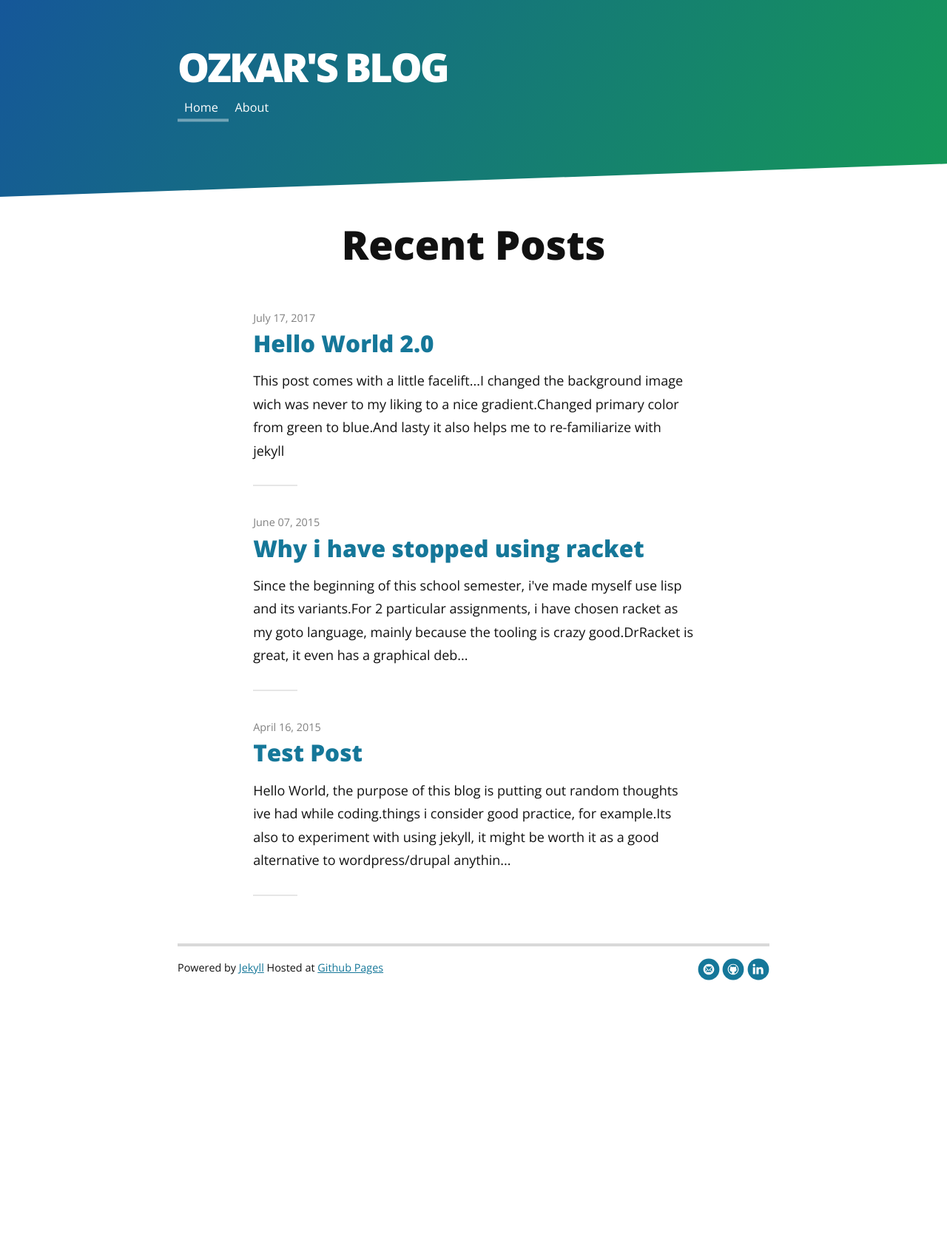
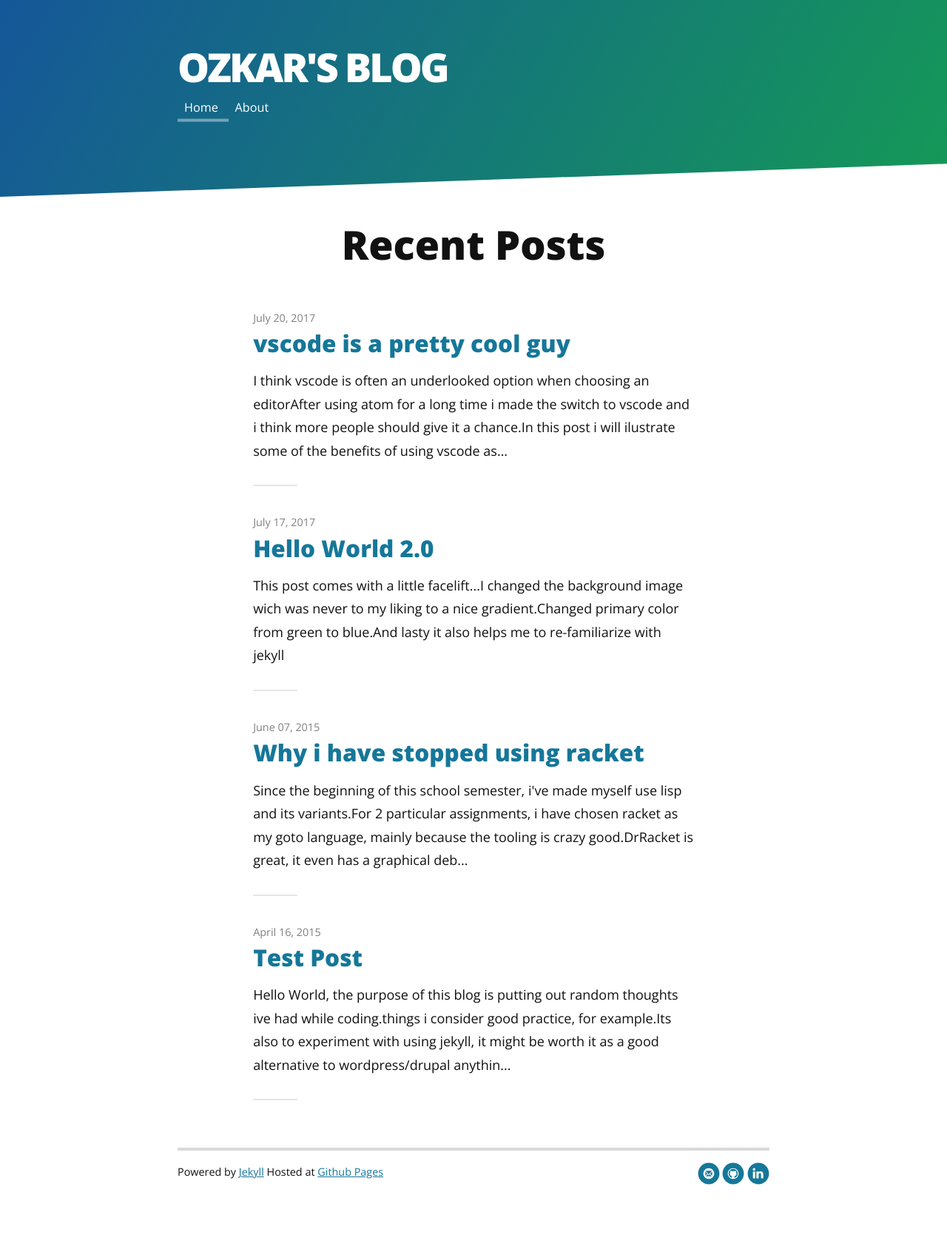
Before and after one commit to ozkar99/ozkar99.github.io, a Jekyll site: the page built from index.html, in a window 1280 px wide. Shown: the whole page at 74% size. Built offline with Jekyll 4.4.1, drawn with Linux system fonts in a browser that asks for light colours; nearby versions of some CDN libraries; the list of posts is cut into pages by our own code; before the commit the page ends 1412 px from its top, so only the background shows below that; part of the change alters nothing that is shown.

Commit message:
adds new post about vscode

```diff
--- a/_config.yml
+++ b/_config.yml
@@ -1,6 +1,7 @@
 title: ozkar's blog
-url: http://ozkar.org/
-paginate_path: "blog/page:num/"
+url: http://ozkar.org/ #for prod
+#url: http://localhost:4000/ #for dev
+paginate_path: "blog/page/:num/"
 permalink: blog/:title/
 paginate: 5
 
--- /dev/null
+++ b/_posts/2017-07-19-vscode-is-pretty-good.markdown
@@ -0,0 +1,46 @@
+---
+layout: post
+title:  "vscode is a pretty cool guy"
+date:   2017-07-20
+comments: true
+---
+
+<p class="intro"><span class="dropcap">I</span> think vscode is often an underlooked option when choosing an editor</p>
+After using atom for a long time i made the switch to vscode and i think more people should give it a chance.
+In this post i will ilustrate some of the benefits of using vscode as your go-to editor.
+
+## Its multi-platform
+So it runs on windows, macos and linux, and the builds are quite good on each platform, ive noted no discrepancy between platforms in my use.
+
+## Its open source
+The code is all [here.](https://github.com/Microsoft/vscode)
+And thats a pretty cool thing.
+
+## Its pretty light
+For something made in electron, its actually quite fast.
+
+## Debugging is a first class citizen
+Thats right, putting breakpoints, hitting them and inspecting variables works out of the box on most languages.
+This is something that no other editor can claim to have.
+So far ive had satisfactory results with go, ruby and js (node.js).
+
+Heres a hover after hitting a breakpoint:
+![Hover after hitting a breakpoint]({{ site.url }}assets/posts/2017-07-20-vscode-is-pretty-good/hover.jpeg)
+
+Heres a view of the call stack:
+![Stack view]({{ site.url }}assets/posts/2017-07-20-vscode-is-pretty-good/stack.jpeg)
+
+## Its feature packed.
+In sublime and atom world, you would install a plugin for formatting xml.
+In vscode you just open up the command palette, set language for the current file as xml and then format it.
+ thats it, no plugin install needed.
+
+I actually use this feature a lot when debugging webservices that use xml or json.
+
+## Plugins are (also) pretty good
+vscode plugins are often mantained in the main repository for vscode.
+Check out the repo for the [go tooling plugin.](https://github.com/Microsoft/vscode-go)
+theres also over <> plugins to choose from the plugin repositories, and from the code that i've seen its pretty easy to make new ones.
+
+## Git integration
+I actually dont use this at all, since i do everything git related on console, but hey its there if you need it.
--- a/assets/css/style.css
+++ b/assets/css/style.css
@@ -697,6 +697,7 @@ h1,
 
 h2,
 .h2 {
+    color: #157799;
     font-size: 1.625em;
     line-height: 1.15384615
 }
```
Also changed, not shown: assets/posts/2017-07-20-vscode-is-pretty-good/hover.jpeg (added), assets/posts/2017-07-20-vscode-is-pretty-good/stack.jpeg (added).
